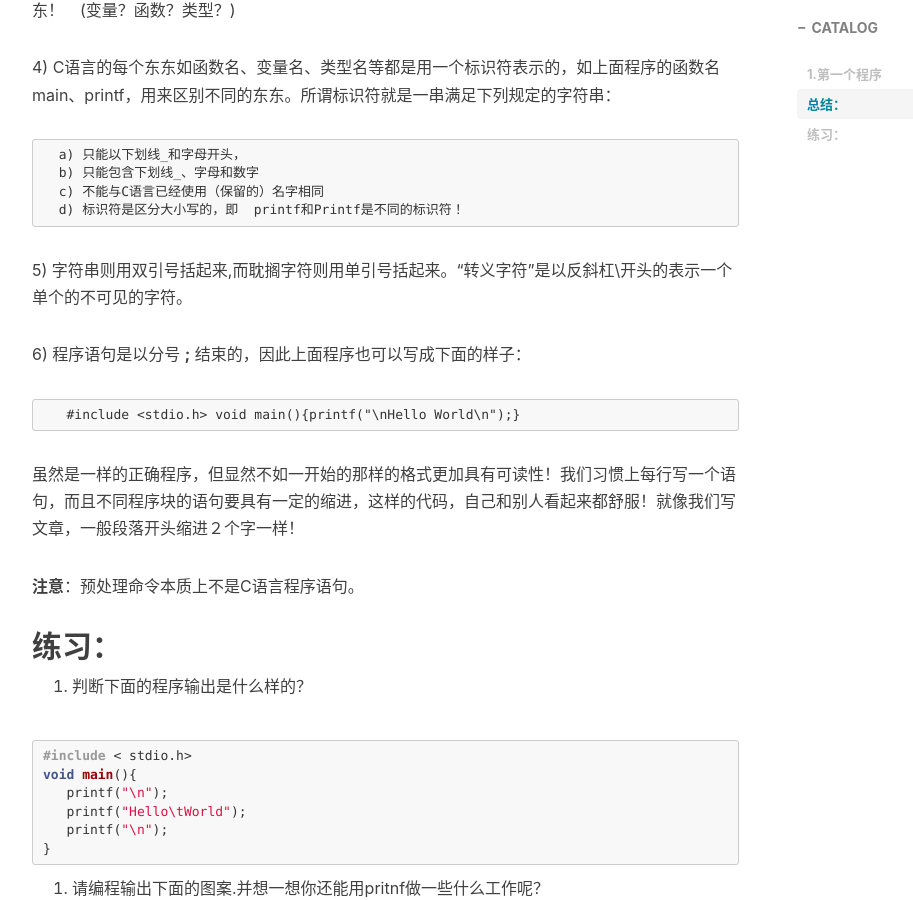
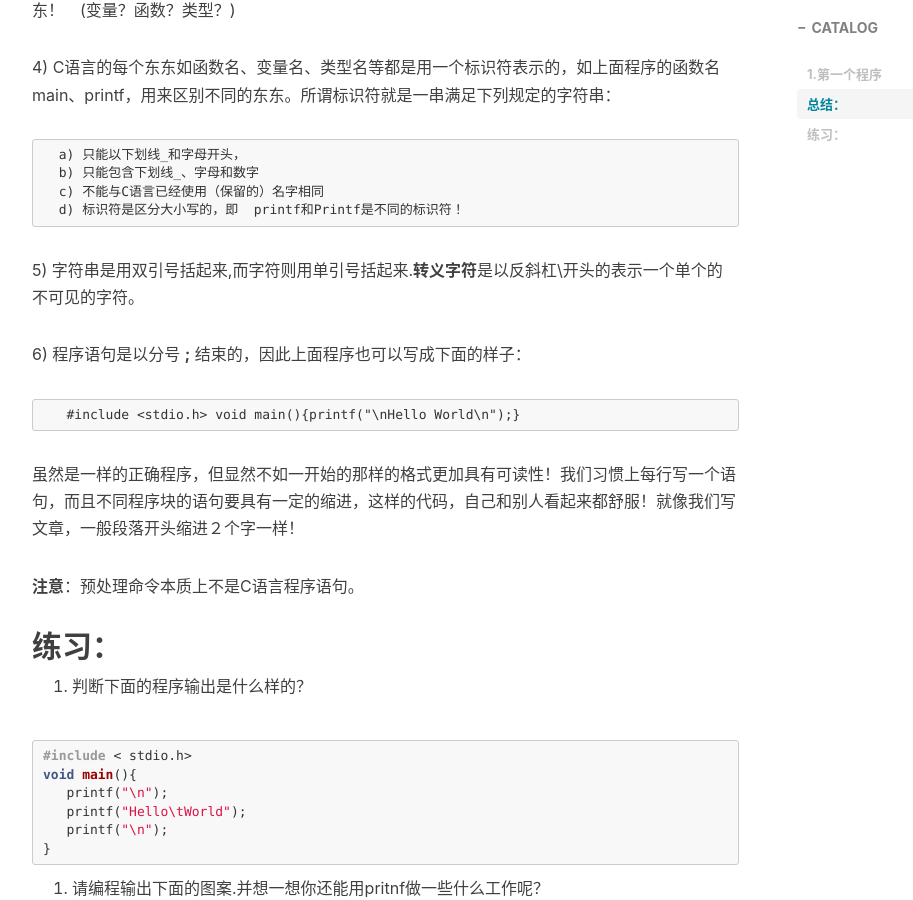
Before and after one commit to xuepro/xuepro.github.io, a Jekyll site: the page built from _posts/2017-10-30-1. C语言教程-第一个程序.md, in a window 1280 px wide and 900 px high, scrolled down 3179 px. Shown: the whole window, without its empty margins (233-1146 px from the left). Built offline with Jekyll 4.4.1, drawn with Linux system fonts in a browser that asks for light colours; nearby versions of some CDN libraries; comment, search, counter and statistics services are not loaded.

Commit message:
Update 2017-10-30-1. C语言教程-第一个程序.md

````diff
--- a/_posts/2017-10-30-1. C语言教程-第一个程序.md
+++ b/_posts/2017-10-30-1. C语言教程-第一个程序.md
@@ -105,7 +105,7 @@ C语言中一个字符用单引号表示，如'A'、'4'、'\n'。这个字符'\n
   d) 标识符是区分大小写的，即  printf和Printf是不同的标识符！
 ```
 
-5) 字符串则用双引号括起来,而耽搁字符则用单引号括起来。“转义字符”是以反斜杠\开头的表示一个单个的不可见的字符。
+5) 字符串是用双引号括起来,而字符则用单引号括起来.**转义字符**是以反斜杠\开头的表示一个单个的不可见的字符。
 
 
 6) 程序语句是以分号 **;** 结束的，因此上面程序也可以写成下面的样子：
````
